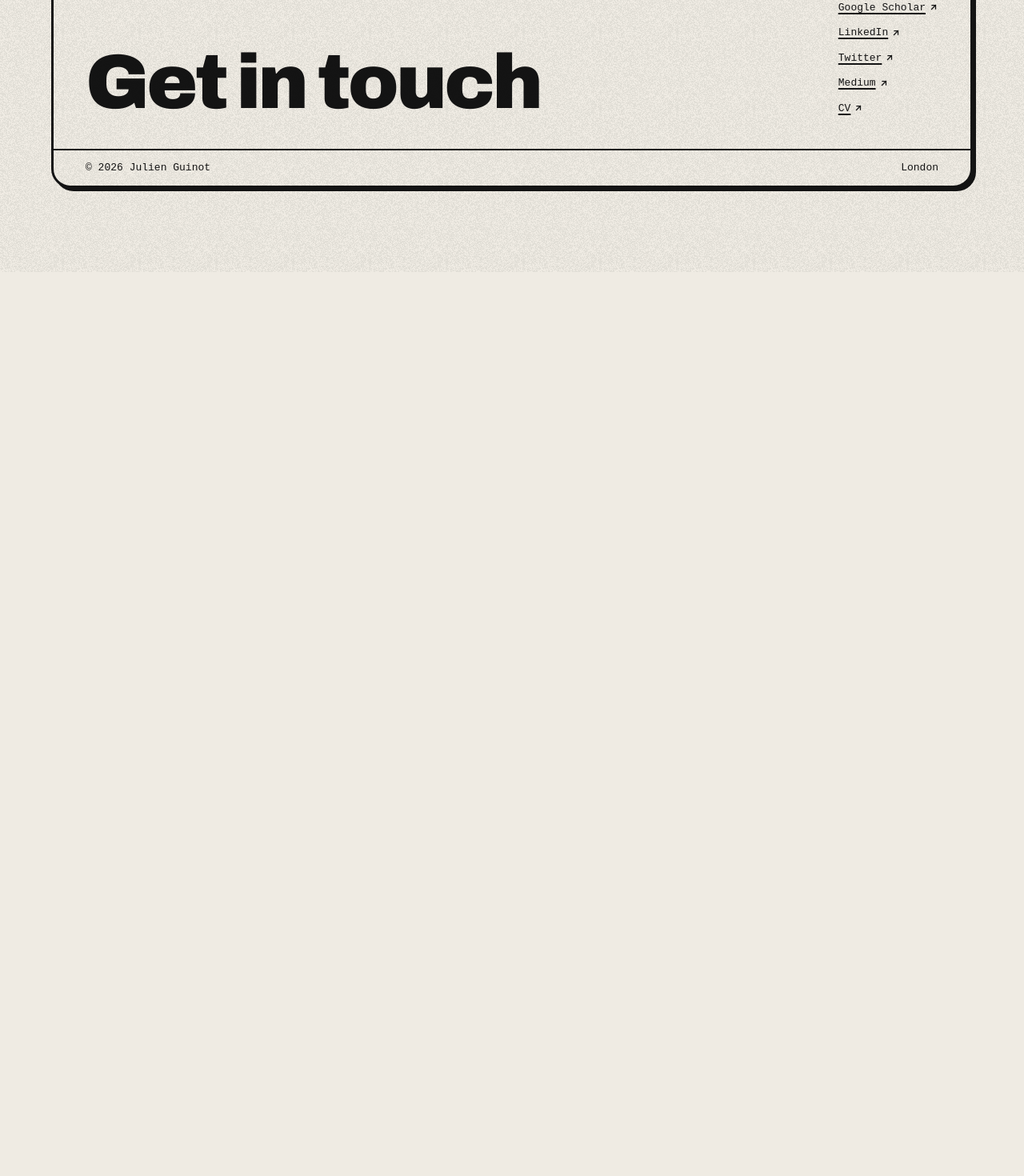
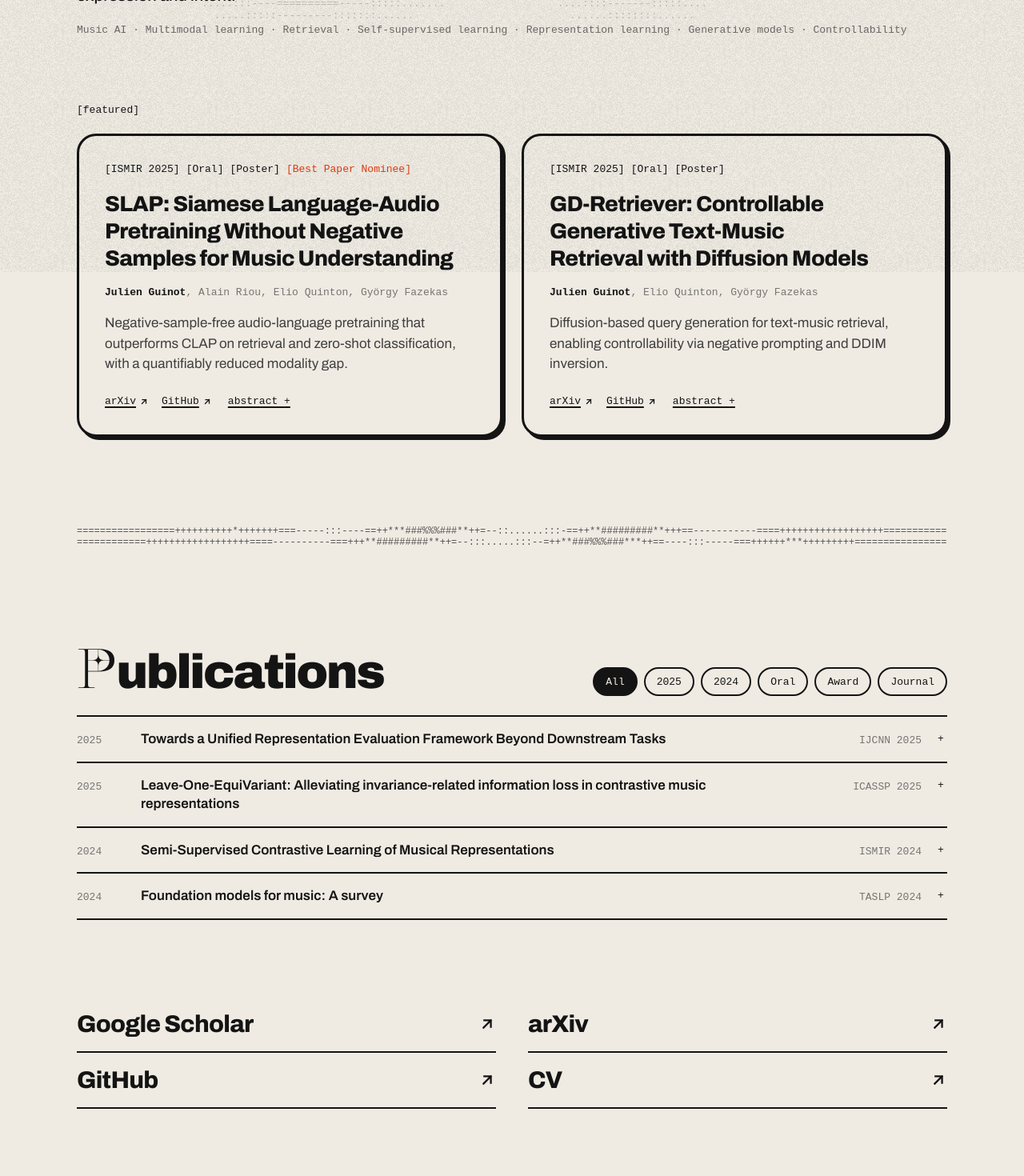
Before and after one commit to Pliploop/neo_portfolio, a React (Vite) app: page /academia in a window 1280 px wide. Shown: the part 460-1930 px from the top of the page at 80% size. Before the commit the page ends 800 px from the top, so only its background shows below. Built offline with nearby package versions, Linux system fonts and the light colour scheme.

Commit message:
feat: build Research page with featured cards and filterable list
Co-Authored-By: Claude Opus 5.5 <noreply@anthropic.com>

```diff
--- /dev/null
+++ b/src/pages/Research/Authors.jsx
@@ -0,0 +1,15 @@
+import React from 'react';
+import { isOwner } from '../../data/paperUtils';
+
+export default function Authors({ authors }) {
+  return (
+    <p className="meta text-ink/55">
+      {authors.map((a, i) => (
+        <React.Fragment key={a}>
+          <span className={isOwner(a) ? 'text-ink font-semibold' : ''}>{a}</span>
+          {i < authors.length - 1 ? ', ' : ''}
+        </React.Fragment>
+      ))}
+    </p>
+  );
+}
--- /dev/null
+++ b/src/pages/Research/PaperCard.jsx
@@ -0,0 +1,53 @@
+import React, { useId, useState } from 'react';
+import Frame from '../../ui/Frame';
+import AsciiField from '../../fx/AsciiField';
+import Authors from './Authors';
+import { ArrowUpRight } from '../../ui/icons';
+import { badgesFor } from '../../data/paperUtils';
+
+export function Badges({ paper }) {
+  return (
+    <p className="meta flex flex-wrap gap-x-2">
+      {badgesFor(paper).map((b) => <span key={b.label} className={b.accent ? 'text-accent-ink' : ''}>[{b.label}]</span>)}
+    </p>
+  );
+}
+
+export function PaperLinks({ paper }) {
+  return (
+    <div className="flex gap-4">
+      {paper.arxiv ? <a href={paper.arxiv} target="_blank" rel="noopener noreferrer" className="meta link inline-flex items-center gap-1">arXiv <ArrowUpRight width={12} height={12} /></a> : null}
+      {paper.github ? <a href={paper.github} target="_blank" rel="noopener noreferrer" className="meta link inline-flex items-center gap-1">GitHub <ArrowUpRight width={12} height={12} /></a> : null}
+    </div>
+  );
+}
+
+export default function PaperCard({ paper, seed }) {
+  const [hover, setHover] = useState(false);
+  const [open, setOpen] = useState(false);
+  const id = useId();
+  return (
+    <Frame
+      as="article"
+      thick
+      className="relative p-6 sm:p-8 flex flex-col gap-4 overflow-hidden"
+      onMouseEnter={() => setHover(true)}
+      onMouseLeave={() => setHover(false)}
+    >
+      <div aria-hidden="true" className={`absolute right-0 bottom-0 w-48 h-28 pointer-events-none transition-opacity duration-500 ${hover ? 'opacity-100' : 'opacity-0'}`}>
+        <AsciiField seed={seed} fontSize={10} color="--accent" fps={15} active={hover} />
+      </div>
+      <Badges paper={paper} />
+      <h3 className="text-2xl sm:text-[1.7rem] font-extrabold leading-tight tracking-tight">{paper.title}</h3>
+      <Authors authors={paper.authors} />
+      <p className="text-ink/80 max-w-[55ch]">{paper.summary}</p>
+      <div className="relative flex flex-wrap items-center gap-5 mt-auto pt-2">
+        <PaperLinks paper={paper} />
+        <button type="button" aria-expanded={open} aria-controls={id} onClick={() => setOpen((o) => !o)} className="meta link">
+          abstract {open ? '−' : '+'}
+        </button>
+      </div>
+      <div id={id} hidden={!open} className="text-[15px] leading-relaxed text-ink/75 max-w-[65ch]">{paper.abstract}</div>
+    </Frame>
+  );
+}
--- /dev/null
+++ b/src/pages/Research/PaperFilter.jsx
@@ -0,0 +1,20 @@
+import React from 'react';
+import { PAPER_FILTERS } from '../../data/paperUtils';
+
+export default function PaperFilter({ value, onChange }) {
+  return (
+    <div role="group" aria-label="Filter publications" className="flex flex-wrap gap-2">
+      {PAPER_FILTERS.map((f) => (
+        <button
+          key={f.id}
+          type="button"
+          aria-pressed={value === f.id}
+          onClick={() => onChange(f.id)}
+          className={`meta h-9 px-3.5 rounded-full border-2 border-ink transition-colors ${value === f.id ? 'bg-ink text-paper' : 'hover:bg-ink/10'}`}
+        >
+          {f.label}
+        </button>
+      ))}
+    </div>
+  );
+}
--- /dev/null
+++ b/src/pages/Research/PaperRow.jsx
@@ -0,0 +1,27 @@
+import React from 'react';
+import Expandable from '../../ui/Expandable';
+import Authors from './Authors';
+import { Badges, PaperLinks } from './PaperCard';
+
+export default function PaperRow({ paper }) {
+  return (
+    <li>
+      <Expandable
+        summary={(
+          <div className="grid grid-cols-[3.5rem_1fr] sm:grid-cols-[4rem_1fr_9rem] gap-x-4 items-baseline">
+            <span className="meta text-ink/55">{paper.year}</span>
+            <span className="font-semibold leading-snug">{paper.title}</span>
+            <span className="meta text-ink/55 hidden sm:block text-right">{paper.venue}</span>
+          </div>
+        )}
+      >
+        <div className="sm:ml-[5rem] grid gap-3 max-w-[70ch]">
+          <Badges paper={paper} />
+          <Authors authors={paper.authors} />
+          <p className="text-[15px] leading-relaxed text-ink/75">{paper.abstract}</p>
+          <PaperLinks paper={paper} />
+        </div>
+      </Expandable>
+    </li>
+  );
+}
--- a/src/pages/Research/Research.jsx
+++ b/src/pages/Research/Research.jsx
@@ -1,5 +1,65 @@
-import React from 'react';
+import React, { useState } from 'react';
+import AsciiField from '../../fx/AsciiField';
+import DropCapHeading from '../../ui/DropCapHeading';
+import Divider from '../../ui/Divider';
+import PaperCard from './PaperCard';
+import PaperRow from './PaperRow';
+import PaperFilter from './PaperFilter';
+import { ArrowUpRight } from '../../ui/icons';
+import { papers } from '../../data/papers';
+import { filterPapers, featuredPapers } from '../../data/paperUtils';
+import { research } from '../../data/about';
+import { links } from '../../data/site';
+
+const ELSEWHERE = [
+  { label: 'Google Scholar', href: links.scholar },
+  { label: 'arXiv', href: links.arxiv },
+  { label: 'GitHub', href: links.github },
+  { label: 'CV', href: links.cv },
+];
 
 export default function Research() {
-  return <section className="px-4"><h1 className="display text-6xl">Research</h1></section>;
+  const [filter, setFilter] = useState('all');
+  const list = filterPapers(papers, filter);
+  return (
+    <>
+      <section className="relative mx-auto max-w-6xl px-4 sm:px-8 pt-6">
+        <div aria-hidden="true" className="absolute inset-x-4 sm:inset-x-8 top-0 h-full max-h-[22rem] opacity-60">
+          <AsciiField seed={21} blobs={5} fontSize={13} alpha={0.35} fps={12} />
+        </div>
+        <DropCapHeading level={1} text="Research" caps={['zighead']} accentWord={0} className="relative text-[clamp(4rem,14vw,11rem)]" />
+        <p className="relative mt-8 max-w-[52ch] text-xl leading-snug font-medium">{research.intro}</p>
+        <p className="relative meta mt-5 text-ink/60">{research.topics.join(' · ')}</p>
+      </section>
+
+      <section aria-labelledby="featured" className="mx-auto max-w-6xl px-4 sm:px-8 mt-20">
+        <h2 id="featured" className="meta mb-5">[featured]</h2>
+        <div className="grid md:grid-cols-2 gap-6">
+          {featuredPapers(papers).map((p, i) => <PaperCard key={p.title} paper={p} seed={30 + i} />)}
+        </div>
+      </section>
+
+      <Divider />
+
+      <section aria-labelledby="all-work" className="mx-auto max-w-6xl px-4 sm:px-8">
+        <div className="flex flex-wrap items-end justify-between gap-5 mb-6">
+          <DropCapHeading level={2} text="Publications" caps={['saint']} className="text-5xl sm:text-6xl" />
+          <PaperFilter value={filter} onChange={setFilter} />
+        </div>
+        <span id="all-work" className="sr-only">All publications</span>
+        <ul aria-label="Publications" className="border-t-2 border-ink">
+          {list.map((p) => <PaperRow key={p.title} paper={p} />)}
+        </ul>
+        {list.length === 0 ? <p className="meta py-6 text-ink/55">No publications match this filter.</p> : null}
+      </section>
+
+      <section aria-label="Elsewhere" className="mx-auto max-w-6xl px-4 sm:px-8 mt-24 grid sm:grid-cols-2 gap-x-10">
+        {ELSEWHERE.map((l) => (
+          <a key={l.label} href={l.href} target="_blank" rel="noopener noreferrer" className="group flex items-center justify-between border-b-2 border-ink py-4 text-2xl sm:text-3xl font-extrabold tracking-tight hover:text-accent-ink">
+            {l.label} <ArrowUpRight width={22} height={22} className="transition-transform group-hover:-translate-y-0.5 group-hover:translate-x-0.5" />
+          </a>
+        ))}
+      </section>
+    </>
+  );
 }
```
Also changed, not shown: 1 other file (tests, documents, lock files or other folders).
